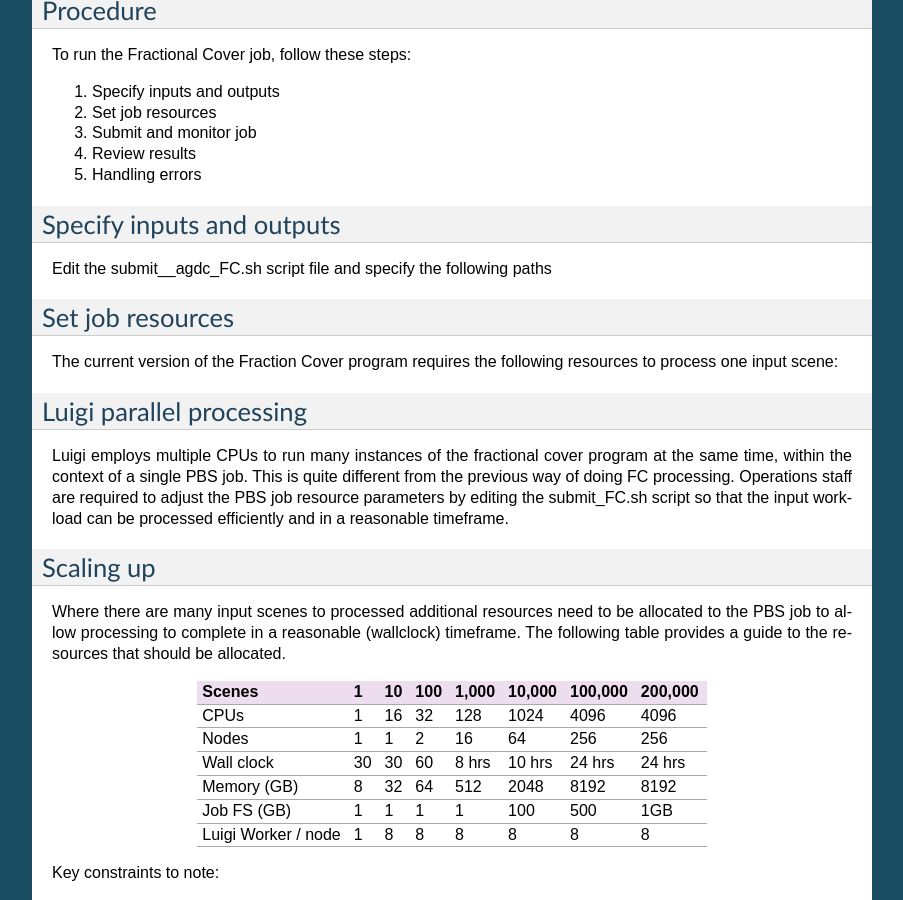
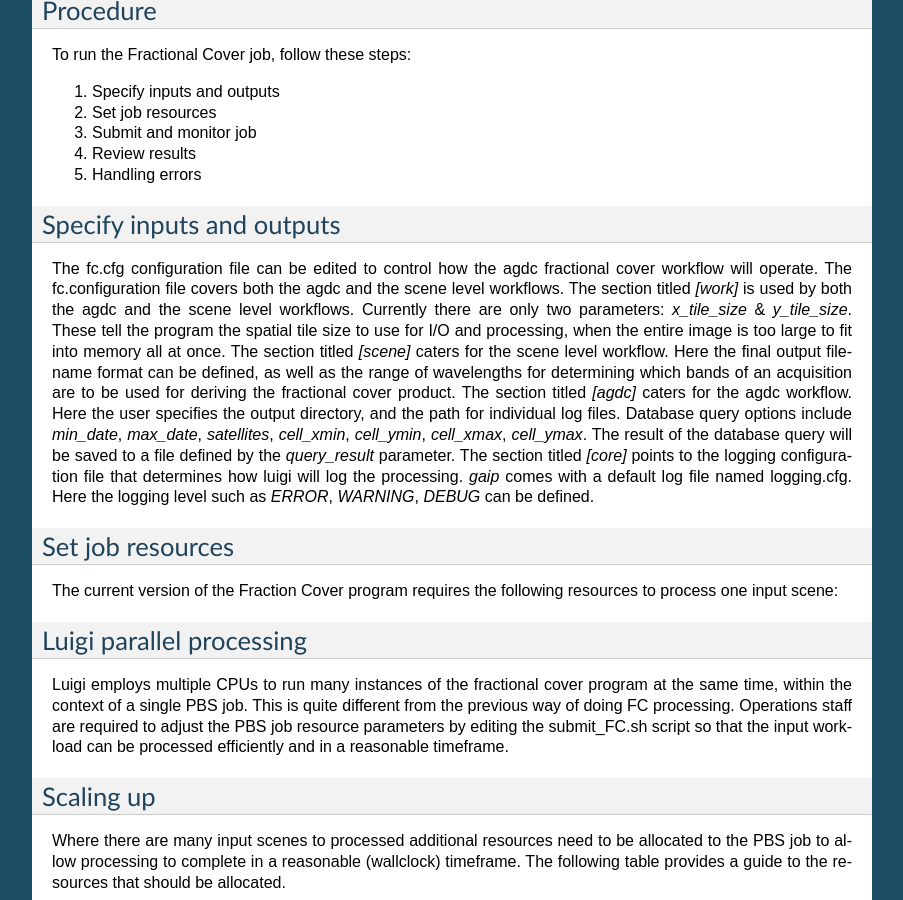
Before and after one commit to GeoscienceAustralia/wagl, a Sphinx documentation site: the page built from docs/source/agds_fc_sop.rst, in a window 1280 px wide and 900 px high, scrolled down 1279 px. Shown: the whole window, without its empty margins (198-1101 px from the left). Built offline with Sphinx 7.4.7, drawn with Linux system fonts in a browser that asks for light colours; pages that are not in the unit, such as notebooks, are missing from menus.

Commit message:
Included sections relevant to the fractional cover config file (fc.cfg).

```diff
--- a/docs/source/agds_fc_sop.rst
+++ b/docs/source/agds_fc_sop.rst
@@ -73,7 +73,19 @@ To run the Fractional Cover job, follow these steps:
 
 Specify inputs and outputs
 --------------------------
-Edit the submit__agdc_FC.sh script file and specify the following paths
+The fc.cfg configuration file can be edited to control how the agdc fractional cover workflow will operate.
+The fc.configuration file covers both the agdc and the scene level workflows.
+The section titled `[work]` is used by both the agdc and the scene level workflows. Currently there are only
+two parameters: `x_tile_size` & `y_tile_size`. These tell the program the spatial tile size to use for I/O and
+processing, when the entire image is too large to fit into memory all at once.
+The section titled `[scene]` caters for the scene level workflow. Here the final output filename format can
+be defined, as well as the range of wavelengths for determining which bands of an acquisition are to be used
+for deriving the fractional cover product.
+The section titled `[agdc]` caters for the agdc workflow. Here the user specifies the output directory, and the path
+for individual log files. Database query options include `min_date`, `max_date`, `satellites`, `cell_xmin`, `cell_ymin`,
+`cell_xmax`, `cell_ymax`. The result of the database query will be saved to a file defined by the `query_result` parameter.
+The section titled `[core]` points to the logging configuration file that determines how luigi will log the processing.
+`gaip` comes with a default log file named logging.cfg. Here the logging level such as `ERROR`, `WARNING`, `DEBUG` can be defined.
 
 Set job resources
 -----------------
```
Also changed, not shown: docs/source/fc_sop.rst (+14 -0 lines).
